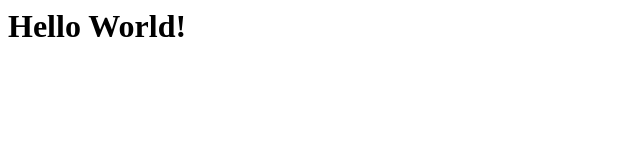
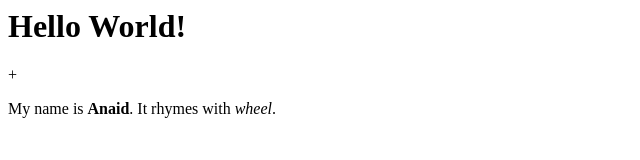
Before and after one commit to anaidcandido/html-hello-world, a plain HTML site: page index.html in a window 1280 px wide. Shown: the whole page, without its empty margins (0-640 px from the left). Drawn offline with Linux system fonts and the light colour scheme.

Commit message:
add personalised message

```diff
--- a/index.html
+++ b/index.html
@@ -1 +1,2 @@
 <h1>Hello World!</h1>
++<p>My name is <b>Anaid</b>. It rhymes with <i>wheel</i>.</p>
```
